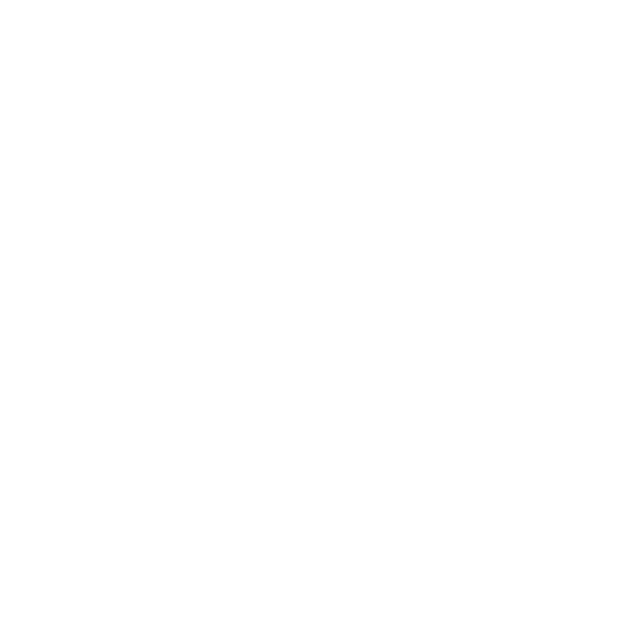
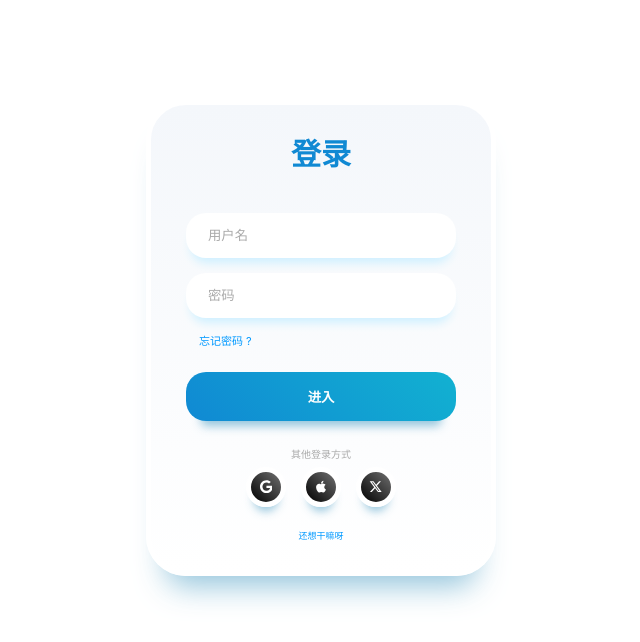
Before and after one commit to Rendon666666/DKRperweb-UI, a Vue app: page /login in a window 1280 px wide. Before the commit this address had no page. Shown: the top 642 px of the page, without its empty margins (319-959 px from the left). Built offline with nearby package versions, Linux system fonts and the light colour scheme.

Commit message:
登录页

```diff
--- a/src/components/homepage/HomePage.vue
+++ b/src/components/homepage/HomePage.vue
@@ -9,7 +9,7 @@
       <el-header>
         <MenuHead/>
       </el-header>
-      <el-main>
+      <el-main class="container">
         <router-view/>
       </el-main>
     </el-container>
@@ -18,4 +18,10 @@
 
 <style scoped>
 
+.container {
+  width: 80%;
+  margin: 0 auto;
+  /* background-color: red; */
+}
+
 </style>
--- a/src/components/homepage/pagehead/MenuHead.vue
+++ b/src/components/homepage/pagehead/MenuHead.vue
@@ -16,11 +16,11 @@
     </el-menu-item>
     <div style="width: 20px" />
     <el-menu-item index="/body">首页</el-menu-item>
-    <el-menu-item index="3">文章</el-menu-item>
+    <el-menu-item index="/login">文章</el-menu-item>
     <div class="flex-grow" />
-    <el-sub-menu index="2">
+    <el-sub-menu index="/login">
       <template #title>
-        <el-avatar> user </el-avatar>
+        <el-avatar> 登录 </el-avatar>
       </template>
       <el-menu-item index="2-1">item one</el-menu-item>
       <el-menu-item index="2-2">item two</el-menu-item>
--- a/src/router/index.ts
+++ b/src/router/index.ts
@@ -23,6 +23,11 @@
             name: 'index',
             component: () => import('@/views/NewHome.vue')
         },
+        {
+            path: '/login',
+            name: 'login',
+            component: () => import('@/views/Login.vue')
+        },
 
     ]
 })
--- /dev/null
+++ b/src/views/Login.vue
@@ -0,0 +1,246 @@
+<template>
+  <div class="container">
+    <div class="heading">登录</div>
+    <form class="form">
+      <input
+        class="input"
+        type="username"
+        name="username"
+        id="username"
+        placeholder="用户名"
+        v-model="username"
+      />
+      <input
+        class="input"
+        type="password"
+        name="password"
+        id="password"
+        placeholder="密码"
+        v-model="password"
+      />
+      <span class="forgot-password"><a href="#">忘记密码 ?</a></span>
+      <input
+        class="login-button"
+        type="button"
+        value="进入"
+        @click="handLogin"
+      />
+    </form>
+    <div class="social-account-container">
+      <span class="title">其他登录方式</span>
+      <div class="social-accounts">
+        <button class="social-button google">
+          <svg
+            class="svg"
+            xmlns="http://www.w3.org/2000/svg"
+            height="1em"
+            viewBox="0 0 488 512"
+          >
+            <path
+              d="M488 261.8C488 403.3 391.1 504 248 504 110.8 504 0 393.2 0 256S110.8 8 248 8c66.8 0 123 24.5 166.3 64.9l-67.5 64.9C258.5 52.6 94.3 116.6 94.3 256c0 86.5 69.1 156.6 153.7 156.6 98.2 0 135-70.4 140.8-106.9H248v-85.3h236.1c2.3 12.7 3.9 24.9 3.9 41.4z"
+            ></path>
+          </svg>
+        </button>
+        <button class="social-button apple">
+          <svg
+            class="svg"
+            xmlns="http://www.w3.org/2000/svg"
+            height="1em"
+            viewBox="0 0 384 512"
+          >
+            <path
+              d="M318.7 268.7c-.2-36.7 16.4-64.4 50-84.8-18.8-26.9-47.2-41.7-84.7-44.6-35.5-2.8-74.3 20.7-88.5 20.7-15 0-49.4-19.7-76.4-19.7C63.3 141.2 4 184.8 4 273.5q0 39.3 14.4 81.2c12.8 36.7 59 126.7 107.2 125.2 25.2-.6 43-17.9 75.8-17.9 31.8 0 48.3 17.9 76.4 17.9 48.6-.7 90.4-82.5 102.6-119.3-65.2-30.7-61.7-90-61.7-91.9zm-56.6-164.2c27.3-32.4 24.8-61.9 24-72.5-24.1 1.4-52 16.4-67.9 34.9-17.5 19.8-27.8 44.3-25.6 71.9 26.1 2 49.9-11.4 69.5-34.3z"
+            ></path>
+          </svg>
+        </button>
+        <button class="social-button twitter">
+          <svg
+            class="svg"
+            xmlns="http://www.w3.org/2000/svg"
+            height="1em"
+            viewBox="0 0 512 512"
+          >
+            <path
+              d="M389.2 48h70.6L305.6 224.2 487 464H345L233.7 318.6 106.5 464H35.8L200.7 275.5 26.8 48H172.4L272.9 180.9 389.2 48zM364.4 421.8h39.1L151.1 88h-42L364.4 421.8z"
+            ></path>
+          </svg>
+        </button>
+      </div>
+    </div>
+    <span class="agreement"><a href="#">还想干嘛呀</a></span>
+  </div>
+</template>
+
+  <script>
+import request from "@/utils/request";
+export default {
+  name: "Login",
+  data() {
+    return {
+      username: "",
+      password: "",
+    };
+  },
+  watch: {},
+  created() {},
+  methods: {
+    handLogin() {
+      request({
+        url: "",
+        method: "post",
+        data: {username:this.username,password:this.password}
+      }).then((rs) => {
+
+      });
+    },
+  },
+};
+</script>
+<style scoped>
+.container {
+  max-width: 350px;
+  background: #f8f9fd;
+  background: linear-gradient(
+    0deg,
+    rgb(255, 255, 255) 0%,
+    rgb(244, 247, 251) 100%
+  );
+  border-radius: 40px;
+  padding: 25px 35px;
+  border: 5px solid rgb(255, 255, 255);
+  box-shadow: rgba(133, 189, 215, 0.8784313725) 0px 30px 30px -20px;
+  margin: 100px auto;
+}
+
+.heading {
+  text-align: center;
+  font-weight: 900;
+  font-size: 30px;
+  color: rgb(16, 137, 211);
+}
+
+.form {
+  margin-top: 20px;
+}
+
+.form .input {
+  width: 100%;
+  background: white;
+  border: none;
+  padding: 15px 20px;
+  border-radius: 20px;
+  margin-top: 15px;
+  box-shadow: #cff0ff 0px 10px 10px -5px;
+  border-inline: 2px solid transparent;
+}
+
+.form .input::-moz-placeholder {
+  color: rgb(170, 170, 170);
+}
+
+.form .input::placeholder {
+  color: rgb(170, 170, 170);
+}
+
+.form .input:focus {
+  outline: none;
+  border-inline: 2px solid #12b1d1;
+}
+
+.form .forgot-password {
+  display: block;
+  margin-top: 10px;
+  margin-left: 10px;
+}
+
+.form .forgot-password a {
+  font-size: 11px;
+  color: #0099ff;
+  text-decoration: none;
+}
+
+.form .login-button {
+  display: block;
+  width: 100%;
+  font-weight: bold;
+  background: linear-gradient(
+    45deg,
+    rgb(16, 137, 211) 0%,
+    rgb(18, 177, 209) 100%
+  );
+  color: white;
+  padding-block: 15px;
+  margin: 20px auto;
+  border-radius: 20px;
+  box-shadow: rgba(133, 189, 215, 0.8784313725) 0px 20px 10px -15px;
+  border: none;
+  transition: all 0.2s ease-in-out;
+}
+
+.form .login-button:hover {
+  transform: scale(1.03);
+  box-shadow: rgba(133, 189, 215, 0.8784313725) 0px 23px 10px -20px;
+}
+
+.form .login-button:active {
+  transform: scale(0.95);
+  box-shadow: rgba(133, 189, 215, 0.8784313725) 0px 15px 10px -10px;
+}
+
+.social-account-container {
+  margin-top: 25px;
+}
+
+.social-account-container .title {
+  display: block;
+  text-align: center;
+  font-size: 10px;
+  color: rgb(170, 170, 170);
+}
+
+.social-account-container .social-accounts {
+  width: 100%;
+  display: flex;
+  justify-content: center;
+  gap: 15px;
+  margin-top: 5px;
+}
+
+.social-account-container .social-accounts .social-button {
+  background: linear-gradient(45deg, rgb(0, 0, 0) 0%, rgb(112, 112, 112) 100%);
+  border: 5px solid white;
+  padding: 5px;
+  border-radius: 50%;
+  width: 40px;
+  aspect-ratio: 1;
+  display: grid;
+  place-content: center;
+  box-shadow: rgba(133, 189, 215, 0.8784313725) 0px 12px 10px -8px;
+  transition: all 0.2s ease-in-out;
+}
+
+.social-account-container .social-accounts .social-button .svg {
+  fill: white;
+  margin: auto;
+}
+
+.social-account-container .social-accounts .social-button:hover {
+  transform: scale(1.2);
+}
+
+.social-account-container .social-accounts .social-button:active {
+  transform: scale(0.9);
+}
+
+.agreement {
+  display: block;
+  text-align: center;
+  margin-top: 15px;
+}
+
+.agreement a {
+  text-decoration: none;
+  color: #0099ff;
+  font-size: 9px;
+}
+</style>
--- a/src/views/NewHome.vue
+++ b/src/views/NewHome.vue
@@ -75,9 +75,17 @@
   align-items: center;
   width: 100vw;
   height: 100vh;
-  font-size: 32px; /* 这里是给标题设置的字体大小，您可以根据自己的需要进行修改 */
+}
+
+.page-content h2 {
+  font-size: 50px; /* 这里是给标题设置的字体大小，您可以根据自己的需要进行修改 */
   color: #fff; /* 这里是给标题设置的字体颜色，您也可以根据自己的需要进行修改 */
-  text-shadow: 3px 3px rgba(0, 0, 0, 0.5); /* 这里是给标题设置的阴影效果，您也可以根据自己的需要进行修改 */
+  text-shadow: 3px 1px rgba(0, 0, 0, 0.5); /* 这里是给标题设置的阴影效果，您也可以根据自己的需要进行修改 */
+}
+
+.page-content p {
+  color: #fff;
+  margin: 1rem 0 1rem 0;
 }
 
 .text-container {
```
